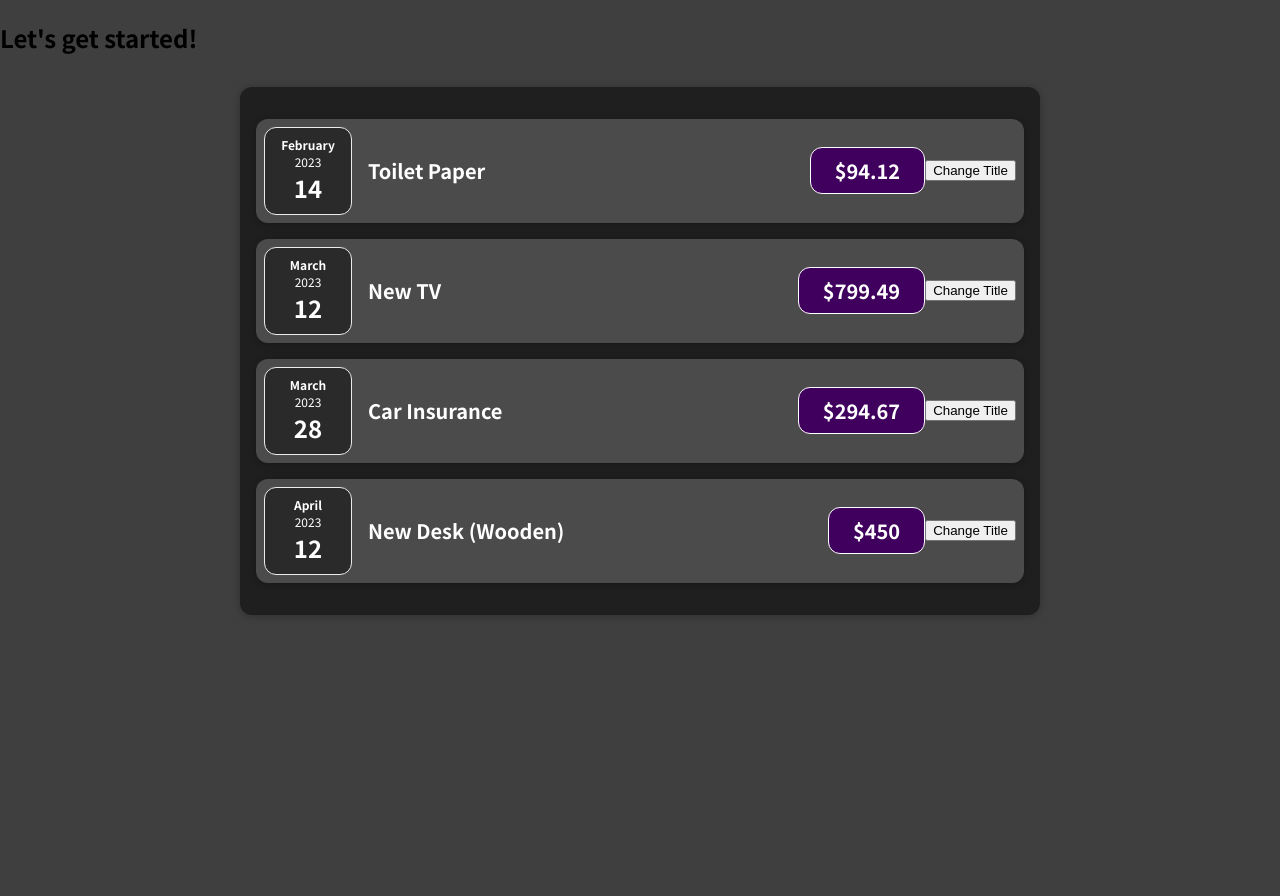
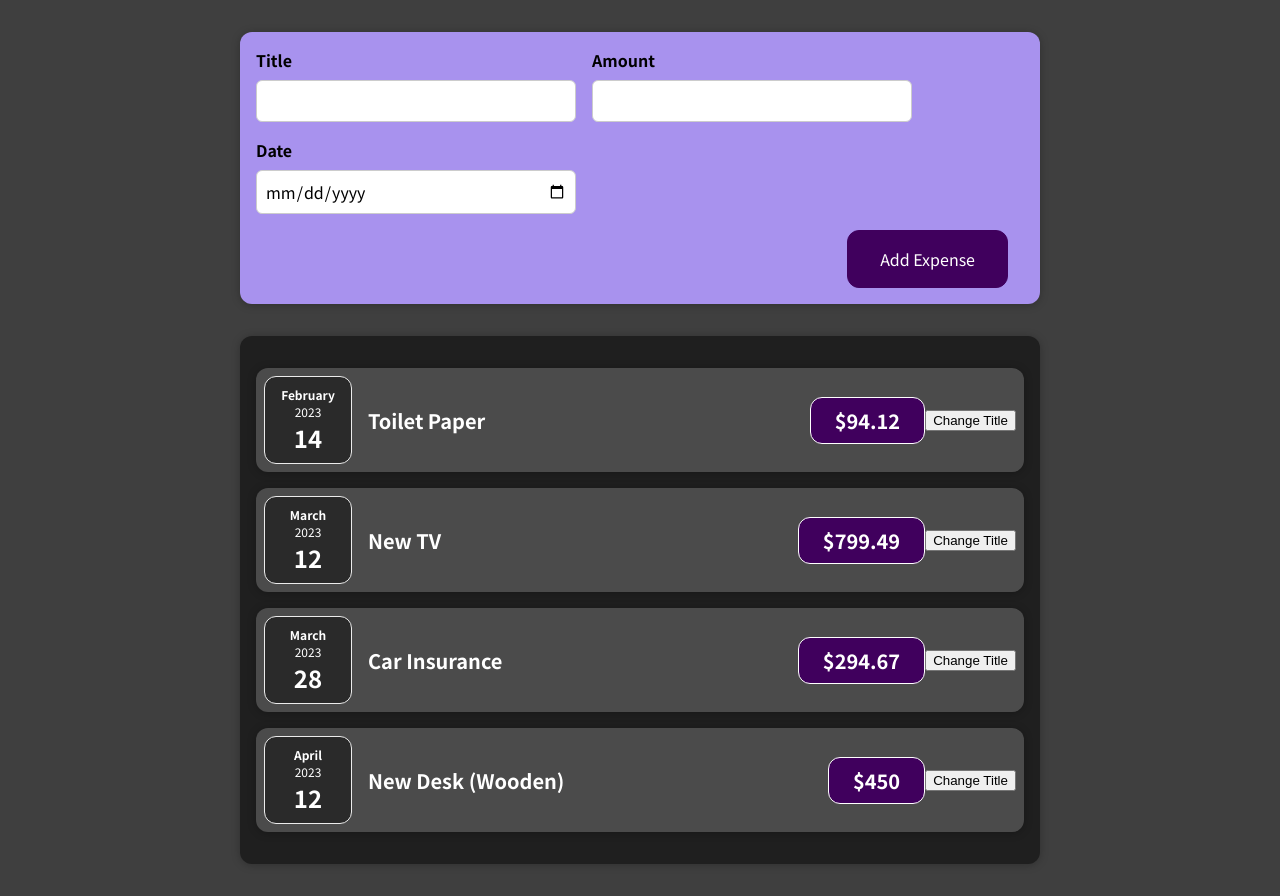
Before and after one commit to yurisokolovicz/expenses-handler, a React (Create React App) app: page / in a window 1280 px wide. Before the commit the page ends 800 px from the top, so only its background shows below. Built offline with nearby package versions, Linux system fonts and the light colour scheme.

Commit message:
Adding Form Inputs

```diff
--- a/src/App.js
+++ b/src/App.js
@@ -1,5 +1,6 @@
 import React from 'react';
 import Expenses from './components/Expenses/Expenses';
+import NewExpense from './components/NewExpense/NewExpense';
 
 const App = () => {
     const expenses = [
@@ -23,17 +24,10 @@
             date: new Date(2023, 3, 12)
         }
     ];
-    //// Old way
-    // return React.createElement(
-    //     'div',
-    //     {},
-    //     React.createElement('h2', {}, "Let's get started!"),
-    //     React.createElement(Expenses, { items: expenses })
-    // );
 
     return (
         <div>
-            <h2>Let's get started!</h2>
+            <NewExpense />
             <Expenses items={expenses} />
         </div>
     );
--- a/src/components/Expenses/ExpenseItem.js
+++ b/src/components/Expenses/ExpenseItem.js
@@ -8,7 +8,7 @@
 
     const clickHandler = () => {
         setTitle('Updated');
-        // console.log(title);
+        console.log(title);
     };
 
     return (
--- /dev/null
+++ b/src/components/NewExpense/ExpenseForm.css
@@ -0,0 +1,26 @@
+.new-expense__controls {
+    display: flex;
+    flex-wrap: wrap;
+    gap: 1rem;
+    margin-bottom: 1rem;
+    text-align: left;
+}
+
+.new-expense__control label {
+    font-weight: bold;
+    margin-bottom: 0.5rem;
+    display: block;
+}
+
+.new-expense__control input {
+    font: inherit;
+    padding: 0.5rem;
+    border-radius: 6px;
+    border: 1px solid #ccc;
+    width: 20rem;
+    max-width: 100%;
+}
+
+.new-expense__actions {
+    text-align: right;
+}
--- /dev/null
+++ b/src/components/NewExpense/ExpenseForm.js
@@ -0,0 +1,28 @@
+import React from 'react';
+import './ExpenseForm.css';
+
+const ExpenseForm = () => {
+    return (
+        <form>
+            <div className="new-expense__controls">
+                <div className="new-expense__control">
+                    <label>Title</label>
+                    <input type="text" />
+                </div>
+                <div className="new-expense__control">
+                    <label>Amount</label>
+                    <input type="number" min="0.01" step="0.01" />
+                </div>
+                <div className="new-expense__control">
+                    <label>Date</label>
+                    <input type="date" min="2022-01-01" max="2024-12-28" />
+                </div>
+            </div>
+            <div className="new-expense__actions">
+                <button type="submit">Add Expense</button>
+            </div>
+        </form>
+    );
+};
+
+export default ExpenseForm;
--- /dev/null
+++ b/src/components/NewExpense/NewExpense.css
@@ -0,0 +1,38 @@
+.new-expense {
+    background-color: #a892ee;
+    padding: 1rem;
+    margin: 2rem auto;
+    width: 50rem;
+    max-width: 95%;
+    border-radius: 12px;
+    text-align: center;
+    box-shadow: 0 1px 8px rgba(0, 0, 0, 0.25);
+}
+
+.new-expense button {
+    font: inherit;
+    cursor: pointer;
+    padding: 1rem 2rem;
+    border: 1px solid #40005d;
+    background-color: #40005d;
+    color: white;
+    border-radius: 12px;
+    margin-right: 1rem;
+}
+
+.new-expense button:hover,
+.new-expense button:active {
+    background-color: #510674;
+    border-color: #510674;
+}
+
+.new-expense button.alternative {
+    color: #220131;
+    border-color: transparent;
+    background-color: transparent;
+}
+
+.new-expense button.alternative:hover,
+.new-expense button.alternative:active {
+    background-color: #ddb3f8;
+}
--- /dev/null
+++ b/src/components/NewExpense/NewExpense.js
@@ -0,0 +1,13 @@
+import React from 'react';
+import ExpenseForm from './ExpenseForm';
+import './NewExpense.css';
+
+const NewExpense = () => {
+    return (
+        <div className="new-expense">
+            <ExpenseForm />
+        </div>
+    );
+};
+
+export default NewExpense;
```
